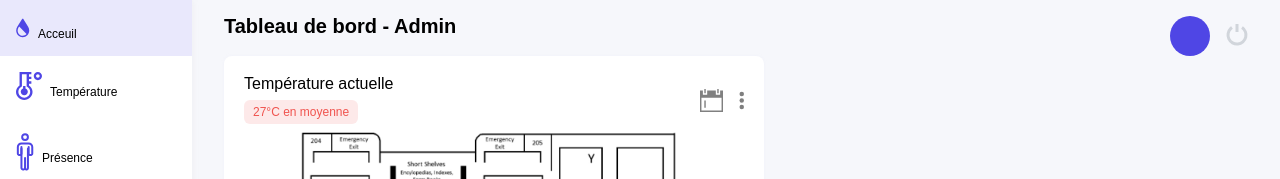
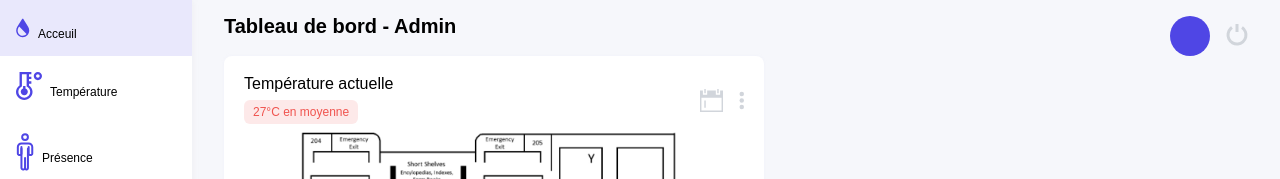
Before and after one commit to MaeWolff/iot-zeta-luti-frontend, a React (Create React App) app: page / in a window 1280 px wide. Shown: the top 179 px of the page. Built offline with nearby package versions, Linux system fonts and the light colour scheme; no server answers; sample sign-in values are in the browser's storage.

Commit message:
add new colors on theme and replace grey color

```diff
--- a/src/assets/svg/Calendar.tsx
+++ b/src/assets/svg/Calendar.tsx
@@ -1,12 +1,21 @@
-import React from 'react'
+import React from "react";
 
 export default function Calendar() {
-    return (
-        <svg width="23" height="23" viewBox="0 0 23 23" fill="none" xmlns="http://www.w3.org/2000/svg">
-            <path d="M20.125 1.4375V5.75H15.8125V1.4375H7.1875V5.75H2.875V1.4375H0V23H23V1.4375H20.125ZM21.5625 21.5625H1.4375V8.625H21.5625V21.5625Z" fill="#808080"/>
-            <path d="M4.3125 0H5.75V4.3125H4.3125V0Z" fill="#808080"/>
-            <path d="M17.25 0H18.6875V4.3125H17.25V0Z" fill="#808080"/>
-            <path d="M4.3125 11.5H5.75V18.6875H4.3125V11.5Z" fill="#808080"/>
-        </svg>
-    )
+  return (
+    <svg
+      width="23"
+      height="23"
+      viewBox="0 0 23 23"
+      fill="none"
+      xmlns="http://www.w3.org/2000/svg"
+    >
+      <path
+        d="M20.125 1.4375V5.75H15.8125V1.4375H7.1875V5.75H2.875V1.4375H0V23H23V1.4375H20.125ZM21.5625 21.5625H1.4375V8.625H21.5625V21.5625Z"
+        fill="#D1D5DB"
+      />
+      <path d="M4.3125 0H5.75V4.3125H4.3125V0Z" fill="#D1D5DB" />
+      <path d="M17.25 0H18.6875V4.3125H17.25V0Z" fill="#D1D5DB" />
+      <path d="M4.3125 11.5H5.75V18.6875H4.3125V11.5Z" fill="#D1D5DB" />
+    </svg>
+  );
 }
--- a/src/assets/svg/Dots.tsx
+++ b/src/assets/svg/Dots.tsx
@@ -1,16 +1,22 @@
-import React from 'react'
+import React from "react";
 
 type Props = {
-    className?: string;
-}
+  className?: string;
+};
 
 export default function Dots({ className }: Props) {
-
-    return (
-        <svg width="5" height="19" viewBox="0 0 5 19" fill="none" xmlns="http://www.w3.org/2000/svg" className={className}>
-            <circle cx="2.75931" cy="9.50003" r="2.24075" fill="black" fill-opacity="0.5"/>
-            <circle cx="2.75931" cy="3.09793" r="2.24075" fill="black" fill-opacity="0.5"/>
-            <circle cx="2.75931" cy="15.9021" r="2.24075" fill="black" fill-opacity="0.5"/>
-        </svg>
-    )
+  return (
+    <svg
+      width="5"
+      height="19"
+      viewBox="0 0 5 19"
+      fill="none"
+      xmlns="http://www.w3.org/2000/svg"
+      className={className}
+    >
+      <circle cx="2.75931" cy="9.50003" r="2.24075" fill="#D1D5DB" />
+      <circle cx="2.75931" cy="3.09793" r="2.24075" fill="#D1D5DB" />
+      <circle cx="2.75931" cy="15.9021" r="2.24075" fill="#D1D5DB" />
+    </svg>
+  );
 }
--- a/src/components/form/InputField.tsx
+++ b/src/components/form/InputField.tsx
@@ -20,7 +20,7 @@ const InputStyled = styled(Field)`
   padding: 0.5em;
 
   &::placeholder {
-    color: grey;
+    color: ${({ theme }) => theme.colors.grey};
   }
   &:focus {
     border-radius: 8px;
--- a/src/theme/theme.d.ts
+++ b/src/theme/theme.d.ts
@@ -4,6 +4,9 @@ declare module "styled-components" {
   export interface DefaultTheme {
     colors: {
       primary: string;
+      primaryLight: string;
+
+      grey: string;
     };
   }
 }
--- a/src/theme/theme.ts
+++ b/src/theme/theme.ts
@@ -3,6 +3,9 @@ import { DefaultTheme } from "styled-components";
 const theme: DefaultTheme = {
   colors: {
     primary: "#4F46E5",
+    primaryLight: "#4F46E520",
+
+    grey: "#D1D5DB",
   },
 };
 
```
